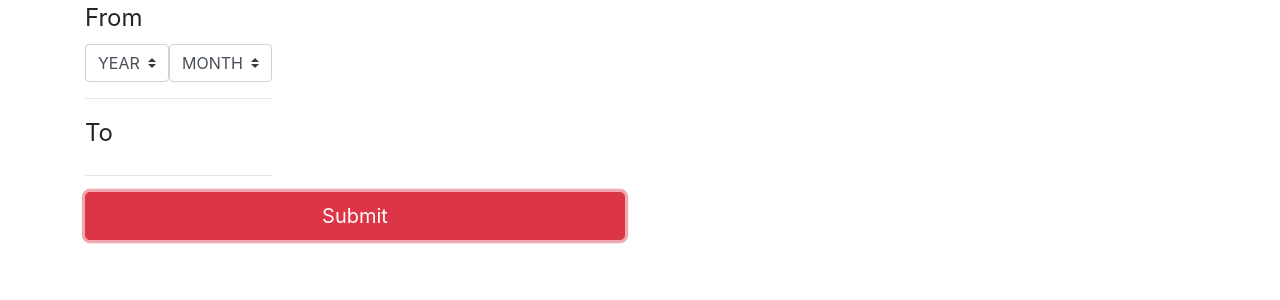
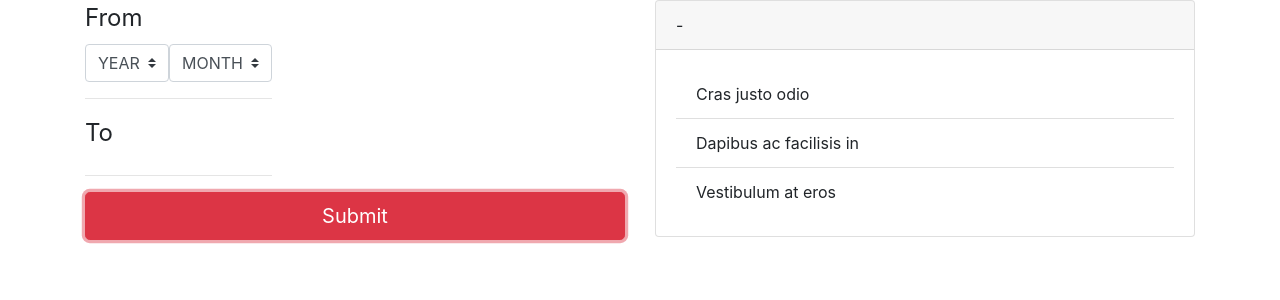
Before and after one commit to KishorRathva/Task2May, an Angular app: page / in a window 1280 px wide. Both pictures are taken after a click on the button "Submit". Shown: the top 300 px of the page. Built offline with nearby package versions, Linux system fonts and the light colour scheme.

Commit message:
Added cards for final result

```diff
--- a/src/app/components/dates/dates.component.html
+++ b/src/app/components/dates/dates.component.html
@@ -47,7 +47,18 @@
         </form><!-- Form ends -->
      </div>
      <div class="col-md-6">
-
+        <div *ngIf="isSubmitted"  class="card">
+            <div class="card-header">
+              {{generatedData[1]}}-{{selectedFromYear}}
+            </div>
+            <div class="card-body">
+                <ul class="list-group list-group-flush">
+                    <li class="list-group-item">Cras justo odio</li>
+                    <li class="list-group-item">Dapibus ac facilisis in</li>
+                    <li class="list-group-item">Vestibulum at eros</li>
+                  </ul>
+            </div>
+          </div>
      </div>
   </div>
 </div>
```
